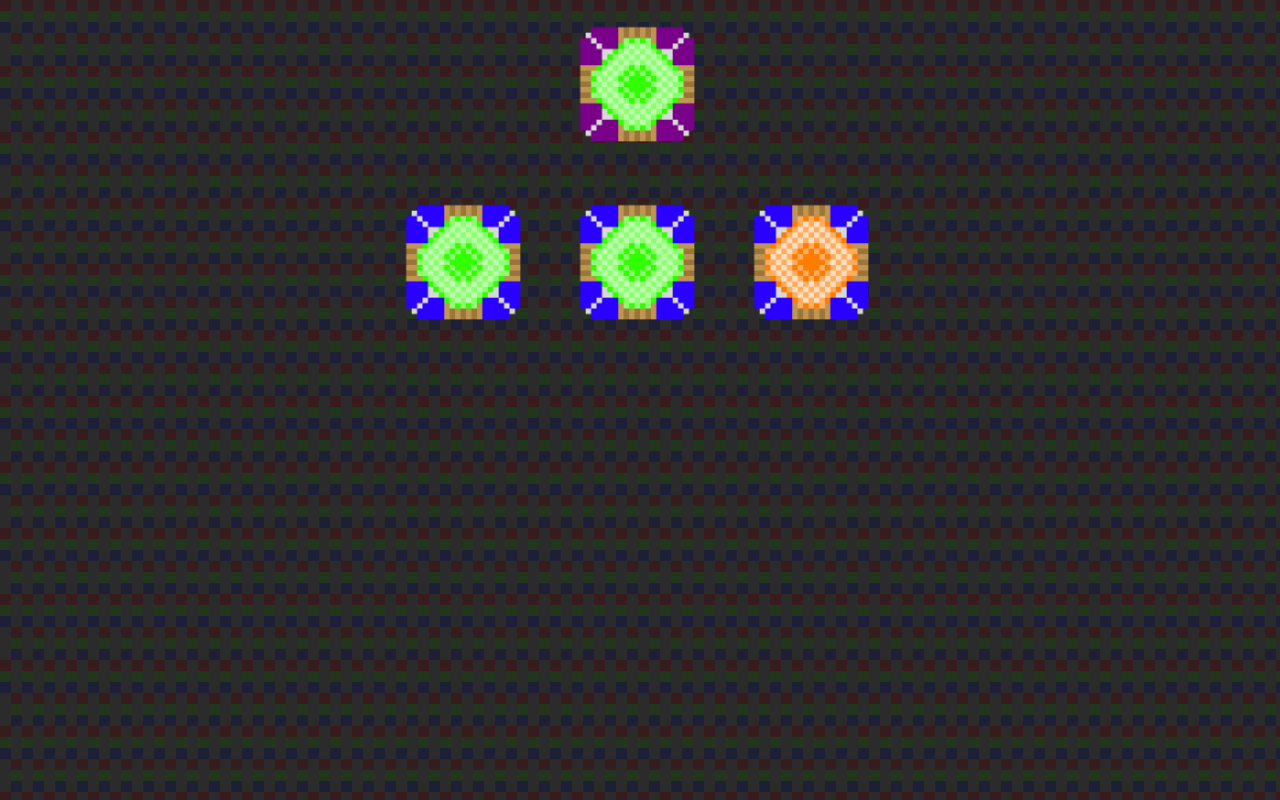
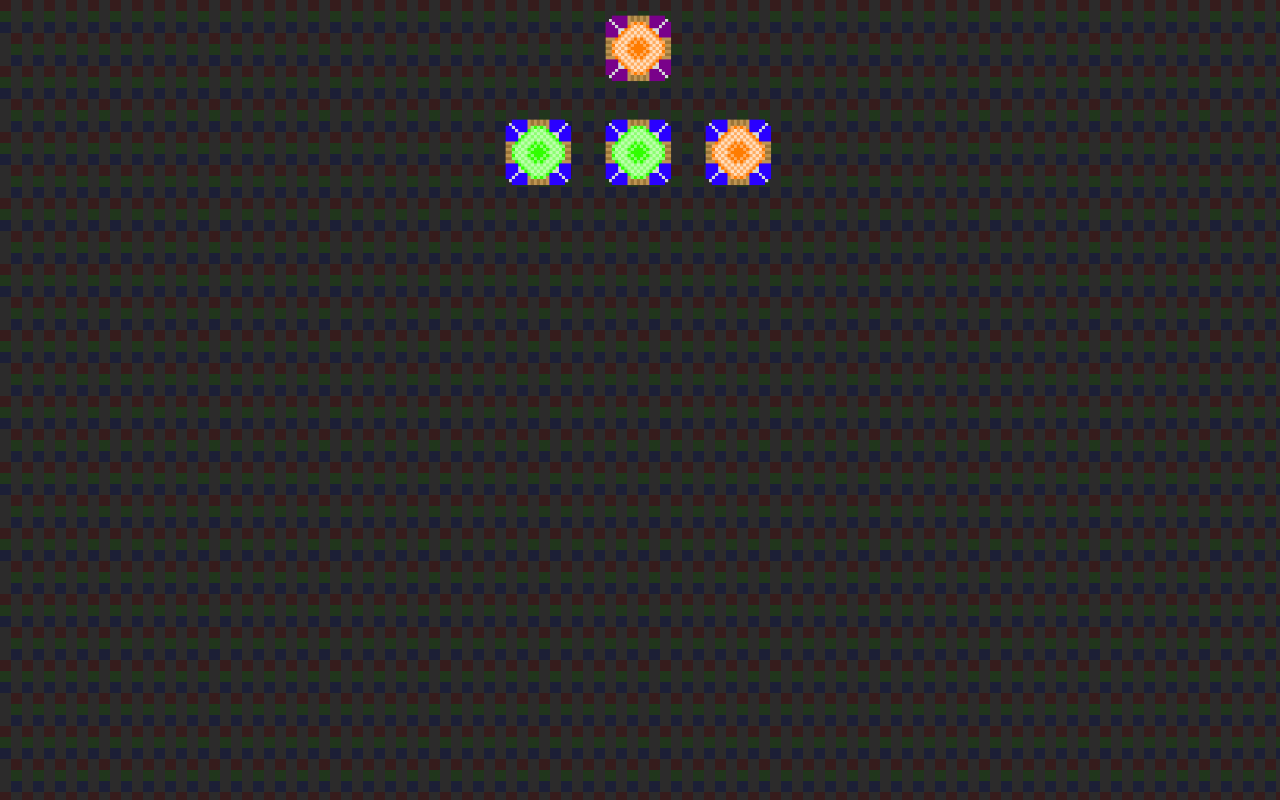
Before and after one commit to soleilyasmina/bitflop, a React (Create React App) app: page / in a window 1280 px wide. Built offline with nearby package versions, Linux system fonts and the light colour scheme.

Commit message:
fixed background and added pool logic

```diff
--- a/src/App.css
+++ b/src/App.css
@@ -1,6 +1,6 @@
 .coin {
-  width: 174px;
-  height: 174px;
+  width: 100px;
+  height: 100px;
 }
 
 .pool {
--- a/src/components/Pool.js
+++ b/src/components/Pool.js
@@ -2,11 +2,12 @@ import React, { useState } from 'react';
 import Coin from './Coin.js';
 
 const Pool = (props) => {
-  const [master, setMaster] = useState(true);
+  const [master, setMaster] = useState(false);
   const [pool, setPool] = useState([true, true, false]);
 
   const flipCoin = (index) => {
     setPool(pool.map((coin, i) => i === index ? !coin : coin));
+    setMaster(!master);
   }
 
   return (
--- a/src/index.css
+++ b/src/index.css
@@ -7,7 +7,7 @@ body {
   -moz-osx-font-smoothing: grayscale;
   min-height: 100vh;
   min-width: 100vw;
-  background-image: url('./assets/background.gif');
+  background-image: url('./assets/background-loop.gif');
 }
 
 code {
```
Also changed, not shown: src/assets/background-loop.gif (added).
